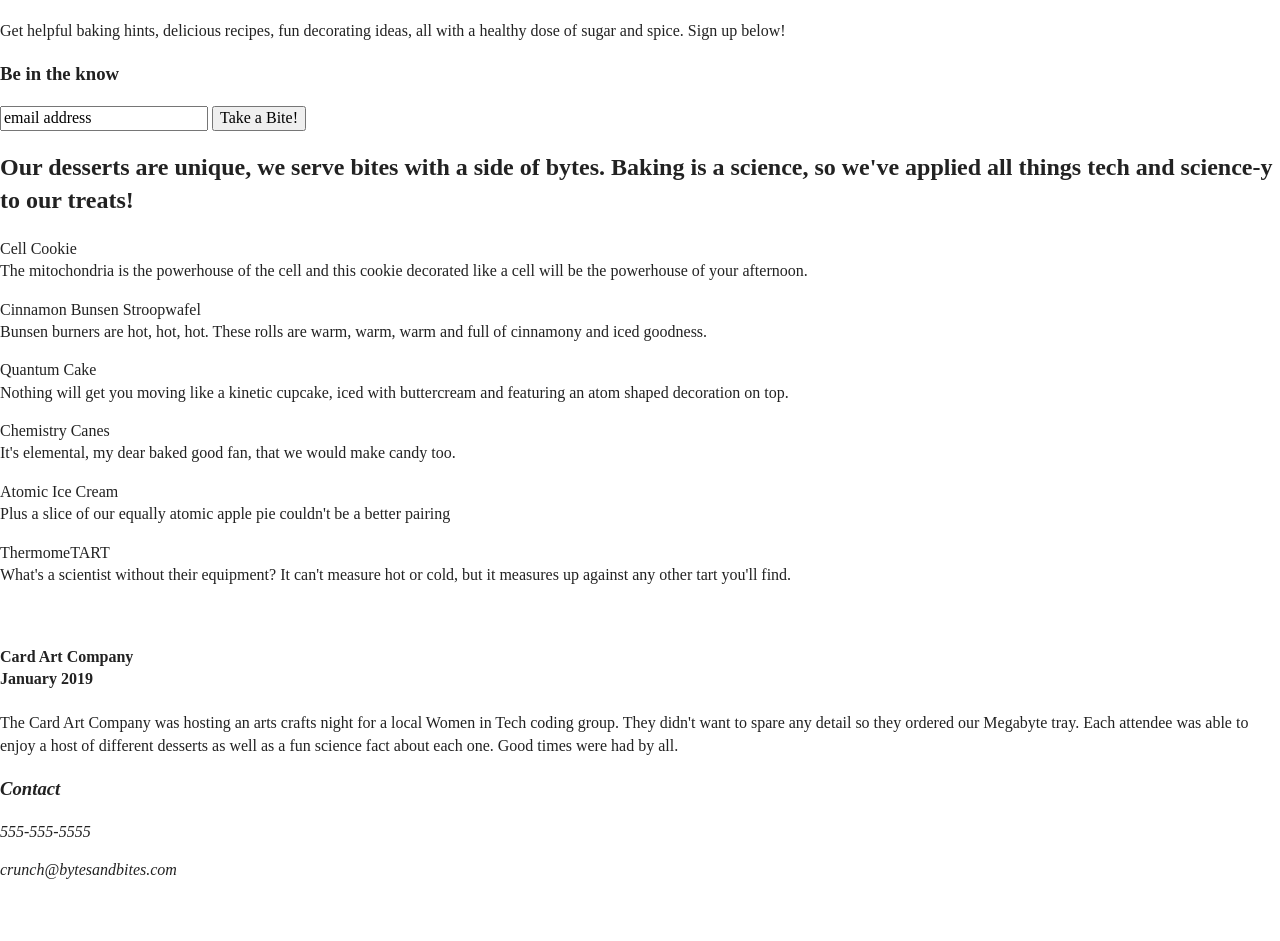
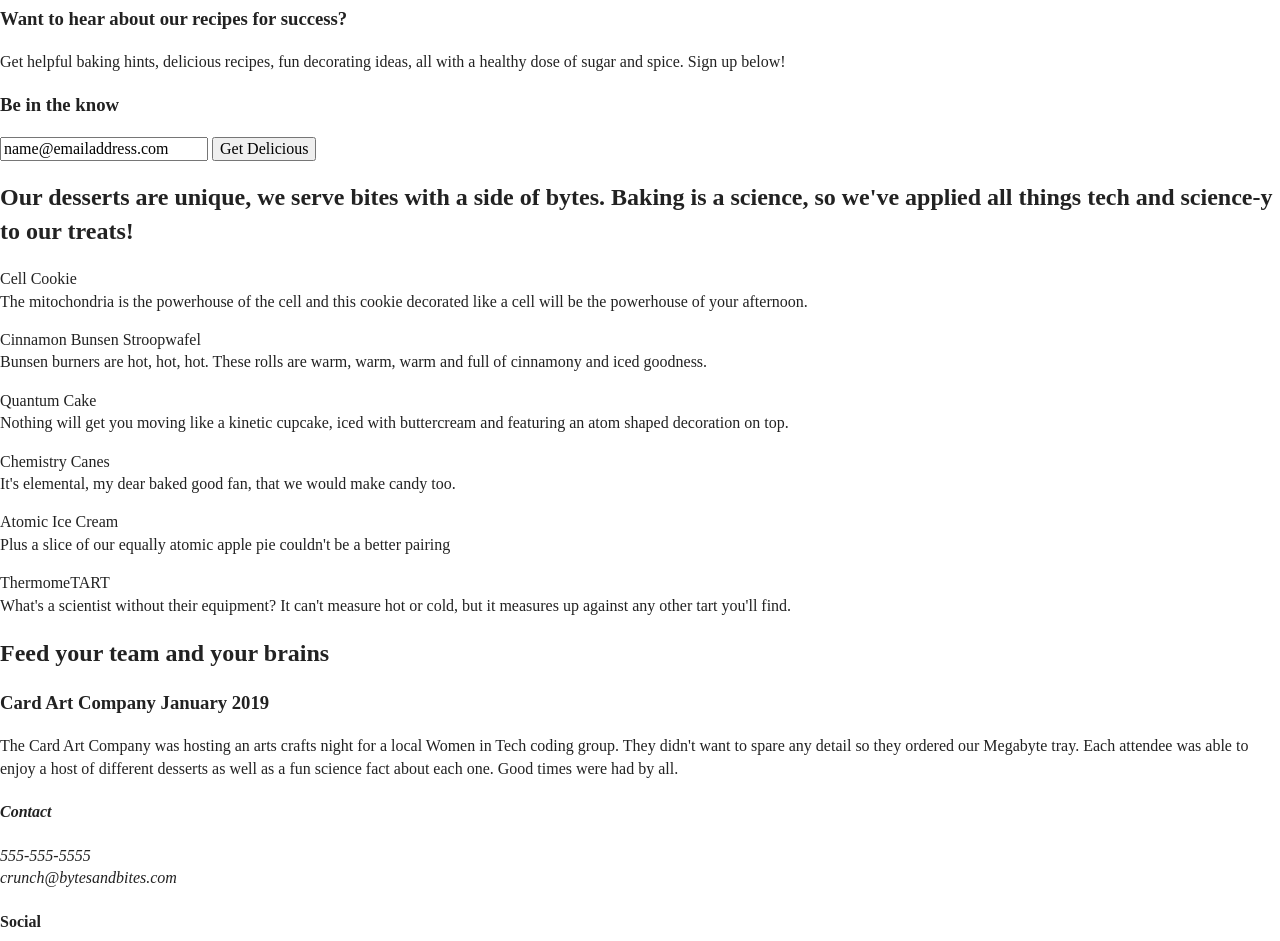
Before and after one commit to mcoope13/bytes-and-bites, a plain HTML site: page index.html in a window 1280 px wide. Shown: the part 166-1107 px from the top of the page. Drawn offline with nearby package versions, Linux system fonts and the light colour scheme.

Commit message:
fixing html sections

```diff
--- a/index.html
+++ b/index.html
@@ -18,10 +18,14 @@
   <meta name="theme-color" content="#fafafa">
 </head>
 
+
+
 <body>
      <header>
          <div class="content-wrapper">
+             <a href ="#">
                 <img src="" alt="bites and bytes logo">
+            </a>
         <div class="header-divider"></div>
         <nav>
             <ul>
@@ -31,75 +35,97 @@
         </nav>
         </div>
     </header>
+
+
     <main>
         <section class="hero-area">
-            That's the way the cookie crumbles
+            <div class="content-wrapper">
+                <h1>That's the way the cookie crumbles</h1>
+            </div>
         </section>
-        <section class="form-description">
+
+        <aside>
+            <div class="content-wrapper">
+                <div class="form-description">
                     <h3>Want to hear about our recipes for success?</h3>
                     <p>Get helpful baking hints, delicious recipes, fun decorating ideas, all with a healthy dose of sugar and spice. Sign up below!</p>
-        </section>
-        <aside>
+                </div>
             <div class="form">
                 <h3>Be in the know</h3>
-                <input type="text" name="name" value="email address">
-                <input type="button" value="Take a Bite!">
+                <input type="text" name="name" value="name@emailaddress.com">
+                <input type="button" value="Get Delicious">
+            </div>
             </div>
         </aside>
+
+
+
         <section class="features">
+            <div class="content-wrapper">
                 <h2>Our desserts are unique, we serve bites with a side of bytes. Baking is a science, so we've applied all things tech and science-y to our treats!</h2>
-            <article class="features-item">
+                    <div class="features-items">
+                        <article>
                             <p class="fontawesome-icon"></p>
                             <p class="features-item-description"><span>Cell Cookie</span><br/>The mitochondria is the powerhouse of the cell and this cookie decorated like a cell will be the powerhouse of your afternoon.</p>
                         </article>
-            <article class="features-item">
+                        <article>
                             <p class="fontawesome-icon"></p>
                             <p class="features-item-description"><span>Cinnamon Bunsen Stroopwafel</span><br/>Bunsen burners are hot, hot, hot. These rolls are warm, warm, warm and full of cinnamony and iced goodness.</p>
                         </article>
-            <article class="features-item">
+                        <article>
                             <p class="fontawesome-icon"></p>
                             <p class="features-item-description"><span>Quantum Cake</span><br/>Nothing will get you moving like a kinetic cupcake, iced with buttercream and featuring an atom shaped decoration on top.</p>
                         </article>
-            <article class="features-item">
+                        <article>
                             <p class="fontawesome-icon"></p>
                             <p class="features-item-description"><span>Chemistry Canes</span><br/>It's elemental, my dear baked good fan, that we would make candy too.</p>
                         </article>
-            <article class="features-item">
+                        <article>
                             <p class="fontawesome-icon"></p>
                             <p class="features-item-description"><span>Atomic Ice Cream</span><br/>Plus a slice of our equally atomic apple pie couldn't be a better pairing</p>
                         </article>
-            <article class="features-item">
+                        <article>
                             <p class="fontawesome-icon"></p>
                             <p class="features-item-description"><span>ThermomeTART</span><br/>What's a scientist without their equipment? It can't measure hot or cold, but it measures up against any other tart you'll find.</p>
                         </article>
+                    </div>
+                </div>
         </section>
+
+
         <section class="reviews">
             <div class="content-wrapper">
-                <img src="">
-                <h4>Card Art Company<br/>January 2019</h4>
+                <h2>Feed your team and your brains</h2>
+                <article>
+                    <div>
+                        <h3>Card Art Company January 2019</h3>
                         <p>The Card Art Company was hosting an arts crafts night for a local Women in Tech coding group. They didn't want to spare any detail so they ordered our Megabyte tray. Each attendee was able to enjoy a host of different desserts as well as a fun science fact about each one. Good times were had by all.</p>
+                    </div>
+                </article>
             </div>
         </section>
     </main>
+
         <footer>
             <div class="content-wrapper">
                 <div class="footer-content">
                     <address class="contact">
-                    <h3>Contact</h3>
-                    <p>555-555-5555</p>
-                    <p>crunch@bytesandbites.com</p>
+                        <h4>Contact</h4>
+                        <p>555-555-5555<br/>
+                        crunch@bytesandbites.com</p>
                     </address>
                 <div class="social">
+                    <h4>Social</h4>
                     <div class="social-icons">
-                        <p><a href="" target="_blank"><img src=""></a></p>
-                        <p><a href="" target="_blank"><img src=""></a></p>
-                        <p><a href="" target="_blank"><img src=""></a></p>
+                        <p><a href="#" target="_blank"><img src=""></a></p>
+                        <p><a href="#" target="_blank"><img src=""></a></p>
+                        <p><a href="#" target="_blank"><img src=""></a></p>
+                    </div>
                 </div>
             </div>
         </div>
             <div class="copyright">
                 Copyright 2020 | Bites and Bytes
-            </div>
             </div>
     </footer>
 
```
Also changed, not shown: css/main.css (+7 -0 lines). Lines whose indentation alone changed are shown as unchanged.
